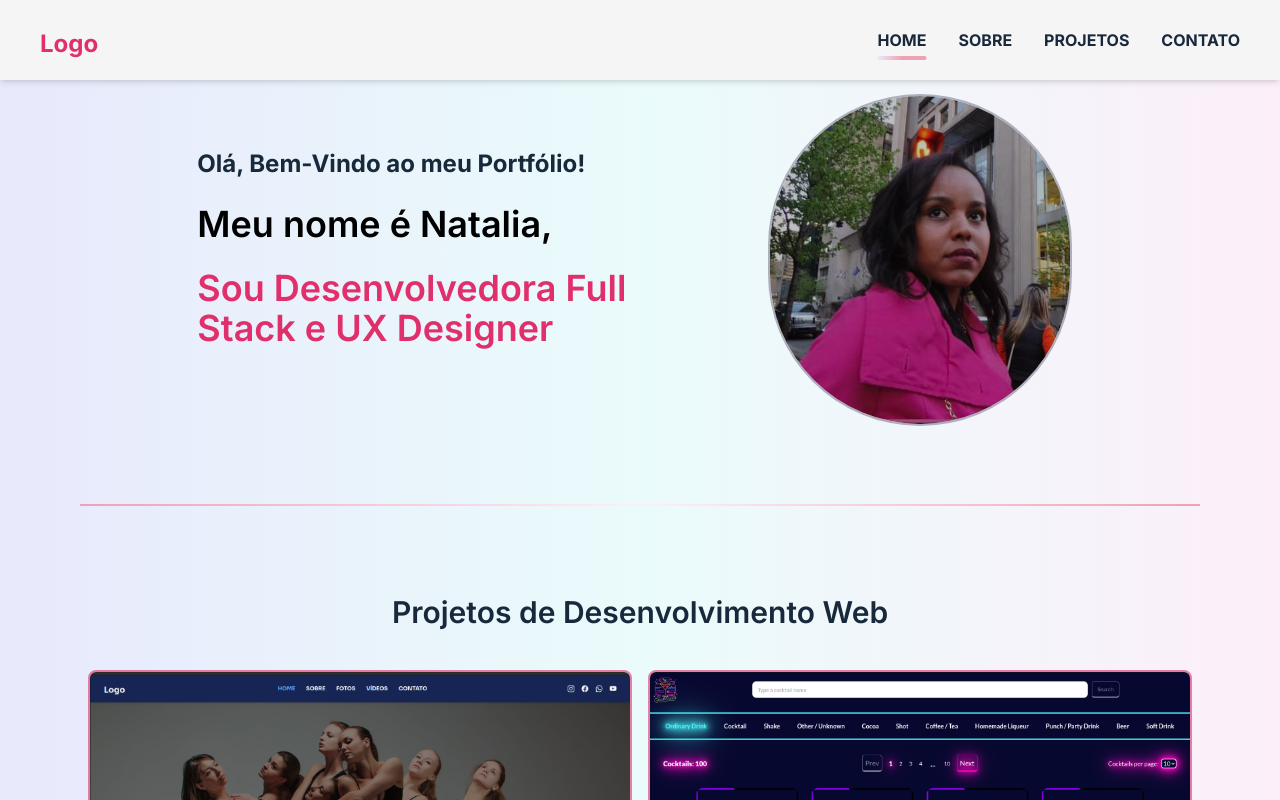
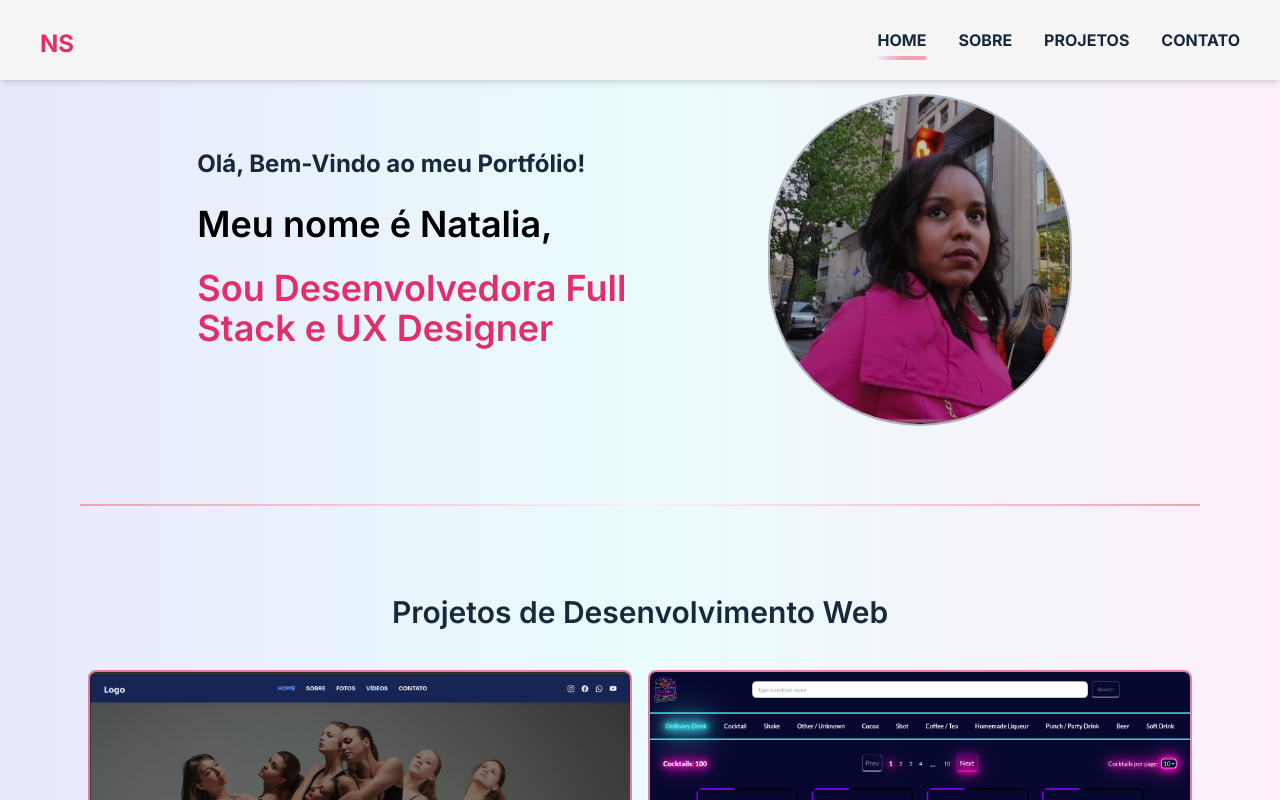
Before and after one commit to NataliaSRiber/Natalia_portfolio, a Next.js app in the folder natalia-portfolio/: page / in a window 1280 px wide. Shown: the top 800 px of the page. Built offline with nearby package versions, Linux system fonts and the light colour scheme.

Commit message:
feat: it modifies logo

```diff
--- a/natalia-portfolio/src/app/components/Nav.tsx
+++ b/natalia-portfolio/src/app/components/Nav.tsx
@@ -8,7 +8,7 @@ export default function Nav() {
         <div className="mr-1 pt-2 text-3xl text-newpink-500">
           <div className="flex cursor-pointer items-center text-2xl font-bold">
             <Link href="/">
-              <span>Logo</span>
+              <span>NS</span>
             </Link>
           </div>
         </div>
```
